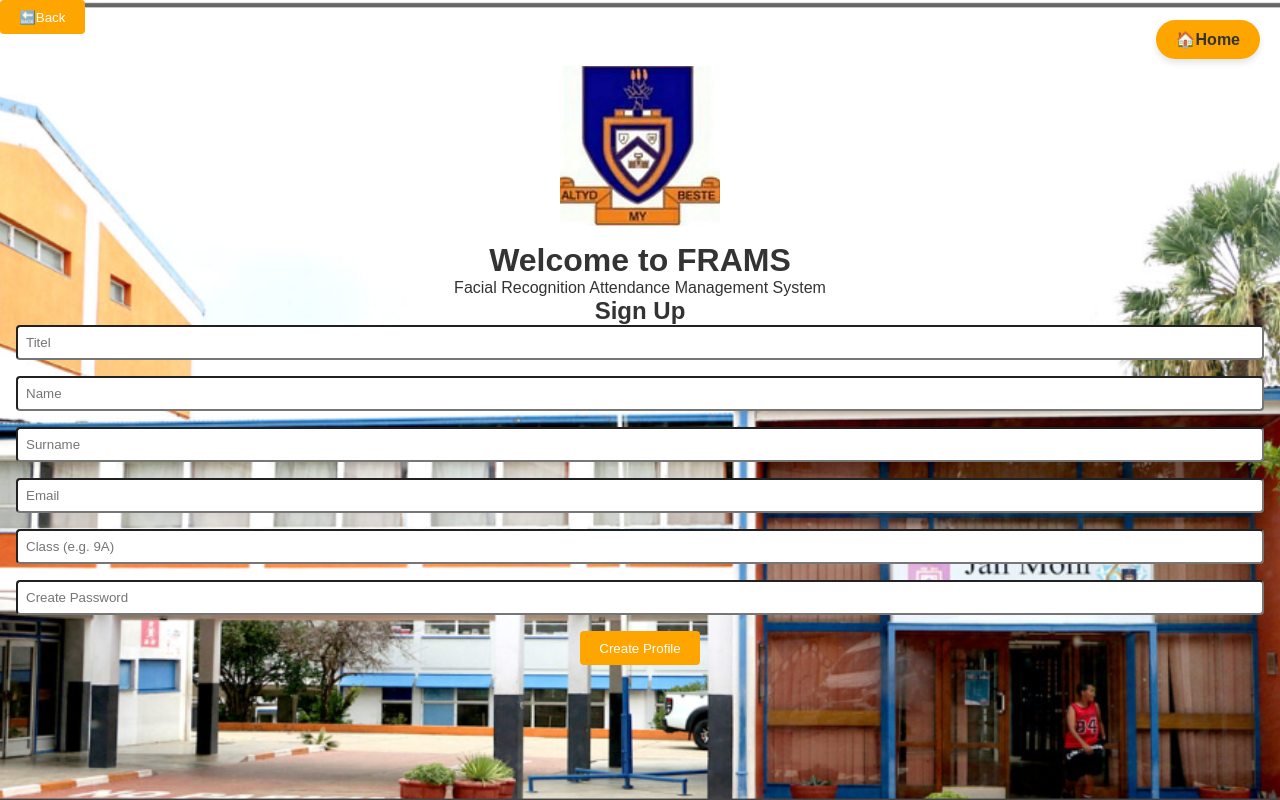
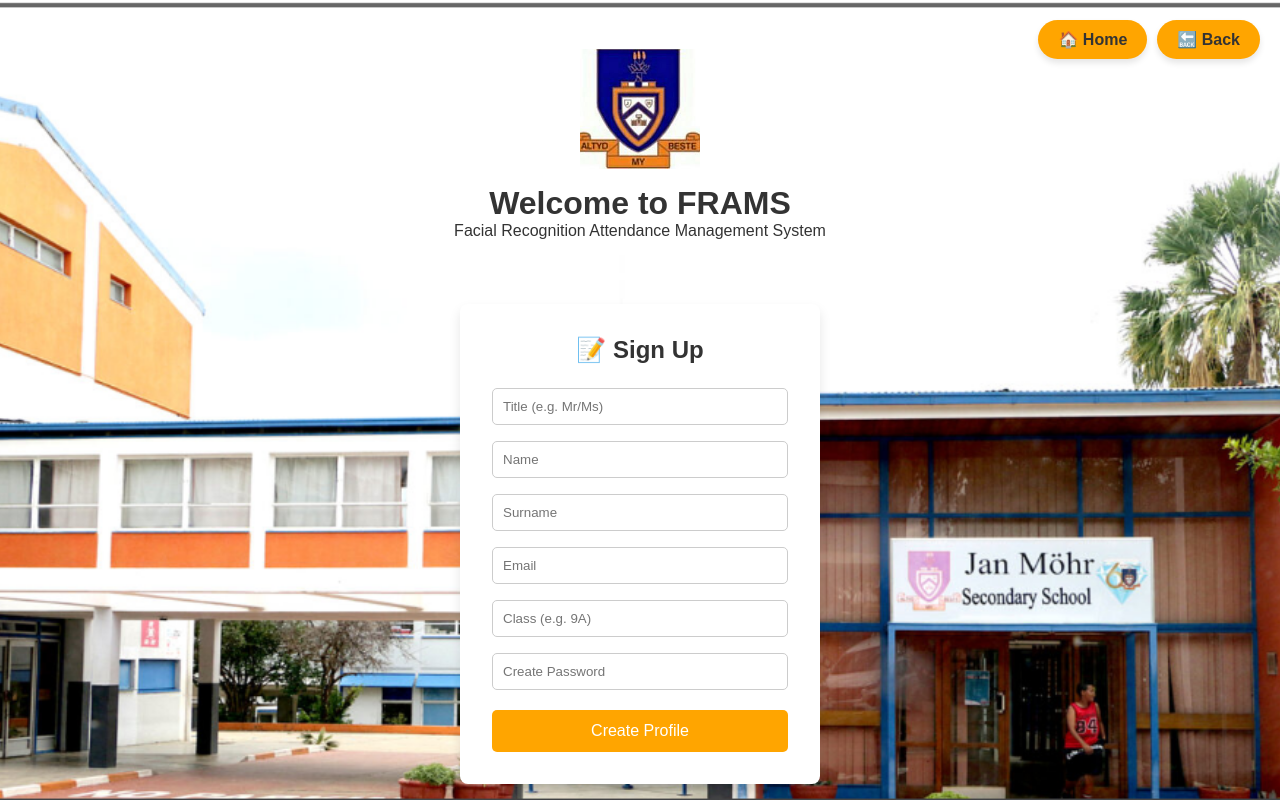
Before and after one commit to Ailly-Shilunga/FRAMS, a website: page public/teacher-signup.html in a window 1280 px wide. Drawn offline with Linux system fonts and the light colour scheme.

Commit message:
signup form resized

```diff
--- a/public/teacher-signup.html
+++ b/public/teacher-signup.html
@@ -4,51 +4,138 @@
   <meta charset="UTF-8">
   <title>FRAMS Dashboard</title>
   <link rel="stylesheet" href="style.css">
+  <style>
+    /* Top-right nav buttons */
+    .nav-buttons {
+      position: absolute;
+      top: 20px;
+      right: 20px;
+      display: flex;
+      gap: 10px;
+    }
+
+    .nav-button {
+      background-color: orange;
+      color: #333;
+      padding: 10px 20px;
+      border-radius: 25px;
+      text-decoration: none;
+      font-weight: bold;
+      box-shadow: 0 4px 6px rgba(0,0,0,0.1);
+      transition: background-color 0.3s ease, transform 0.2s ease;
+    }
+
+    .nav-button:hover {
+      background-color: orange;
+      transform: scale(1.05);
+    }
+
+    /* Centered form container */
+    .form-wrapper {
+      display: flex;
+      justify-content: center;
+      align-items: center;
+      height: 100vh;
+      flex-direction: column;
+    }
+
+    .form-container {
+      width: 360px;
+      padding: 2rem;
+      background: #fff;
+      border-radius: 8px;
+      box-shadow: 0 6px 12px rgba(0,0,0,0.1);
+      text-align: center;
+    }
+
+    .form-container h2 {
+      margin-bottom: 1rem;
+    }
+
+    .form-container input {
+      width: 100%;
+      padding: 10px;
+      margin: 8px 0;
+      border-radius: 5px;
+      border: 1px solid #ccc;
+      box-sizing: border-box;
+    }
+
+    .form-container button {
+      width: 100%;
+      padding: 12px;
+      margin-top: 12px;
+      background-color: orange;
+      color: #fff;
+      border: none;
+      border-radius: 5px;
+      cursor: pointer;
+      font-size: 1rem;
+    }
+
+    .form-container button:hover {
+      background-color: #005fa3;
+    }
+
+    .center-header {
+      text-align: center;
+      margin-bottom: 2rem;
+    }
+
+    .logo {
+      display: block;
+      margin: 0 auto 1rem auto;
+      max-height: 120px;
+    }
+  </style>
 </head>
 <body>
-    <a href="index.html" class="home-button">🏠Home</a>
-    <button onclick="location.href='Login-signup.html'">🔙Back</button>
 
+  <!-- Top-right buttons -->
+  <div class="nav-buttons">
+    <a href="index.html" class="nav-button">🏠 Home</a>
+    <a href="Login-signup.html" class="nav-button">🔙 Back</a>
+  </div>
+
+  <!-- Centered form and header -->
+  <div class="form-wrapper">
     <header class="center-header">
       <img src="assets/logo.jpeg.jpg" alt="FRAMS Logo" class="logo">
       <h1>Welcome to FRAMS</h1>
       <p>Facial Recognition Attendance Management System</p>
+    </header>
 
-<h2>Sign Up</h2>
-<link rel="stylesheet" href="style.css">
-
+    <div class="form-container">
+      <h2>📝 Sign Up</h2>
       <form id="signupForm">
-  <input type="text" placeholder="Titel" id="titel" required>
-  <input type="text" placeholder="Name" id="name" required>
-  <input type="text" placeholder="Surname" id="surname" required>
-  <input type="email" placeholder="Email" id="email" required>
-  <input type="text" placeholder="Class (e.g. 9A)" id="class" required>
-  <input type="password" placeholder="Create Password" id="password" required>
-
+        <input type="text" id="titel" placeholder="Title (e.g. Mr/Ms)" maxlength="10" required>
+        <input type="text" id="name" placeholder="Name" required>
+        <input type="text" id="surname" placeholder="Surname" required>
+        <input type="email" id="email" placeholder="Email" required>
+        <input type="text" id="class" placeholder="Class (e.g. 9A)" required>
+        <input type="password" id="password" placeholder="Create Password" required>
         <button type="submit">Create Profile</button>
+      </form>
     </div>
-</form>
+  </div>
 
   <script>
     document.getElementById("signupForm").addEventListener("submit", function(e) {
       e.preventDefault();
       const teacher = {
+        titel: titel.value,
         name: name.value,
         surname: surname.value,
         email: email.value,
-      class: class.value
+        class: class.value,
+        password: password.value
       };
       let teachers = JSON.parse(localStorage.getItem("teachers")) || [];
       teachers.push(teacher);
       localStorage.setItem("teachers", JSON.stringify(teachers));
-    alert("Profile created!");
+      alert("✅ Profile created successfully!");
       location.href = "teacher-login.html";
     });
-  const teacher = {
-  name: name.value,
-  surname: surname.value,
-  email: email.value,
-  class: class.value,
-  password: password.value // ✅ Save password
-}
   </script>
+</body>
+</html>
```
Lines whose indentation alone changed are shown as unchanged.
